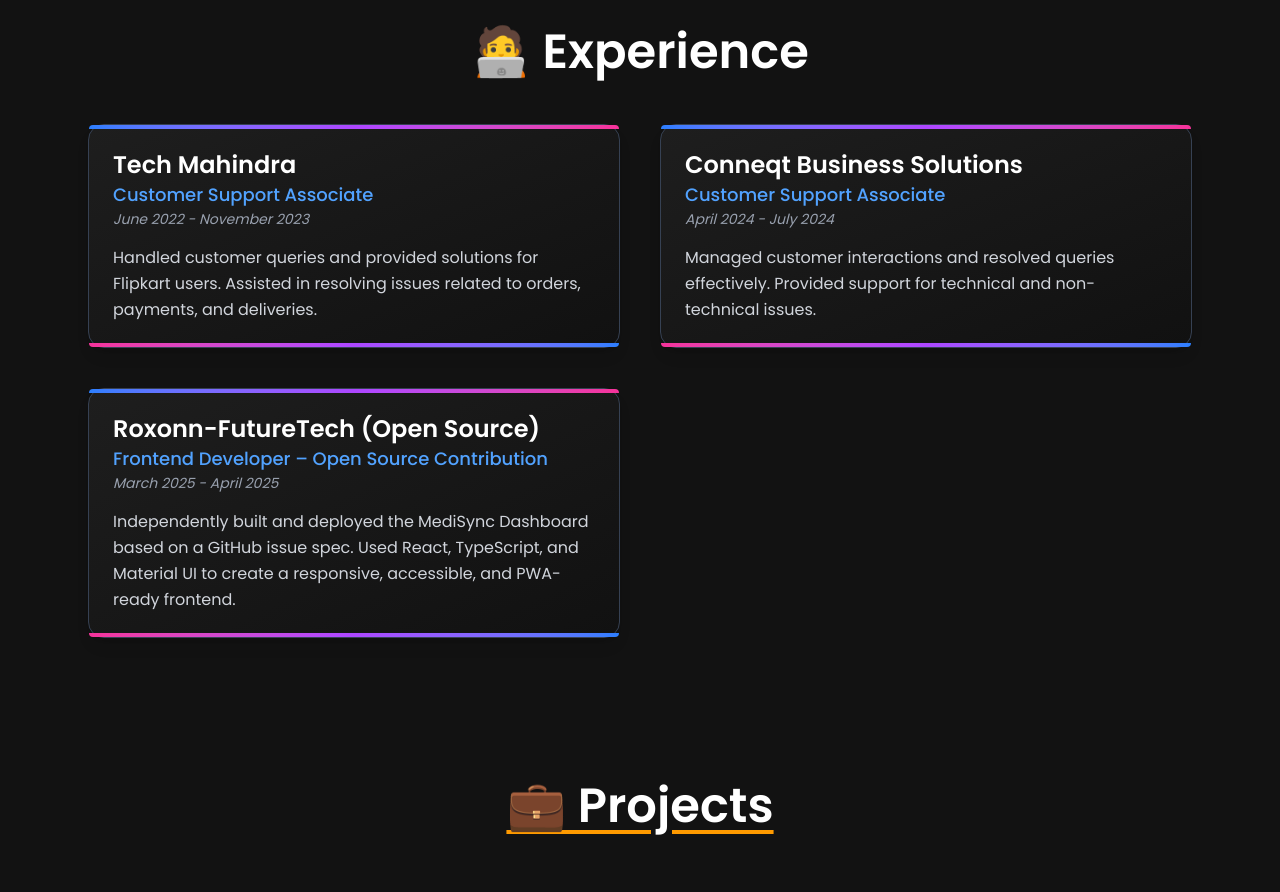
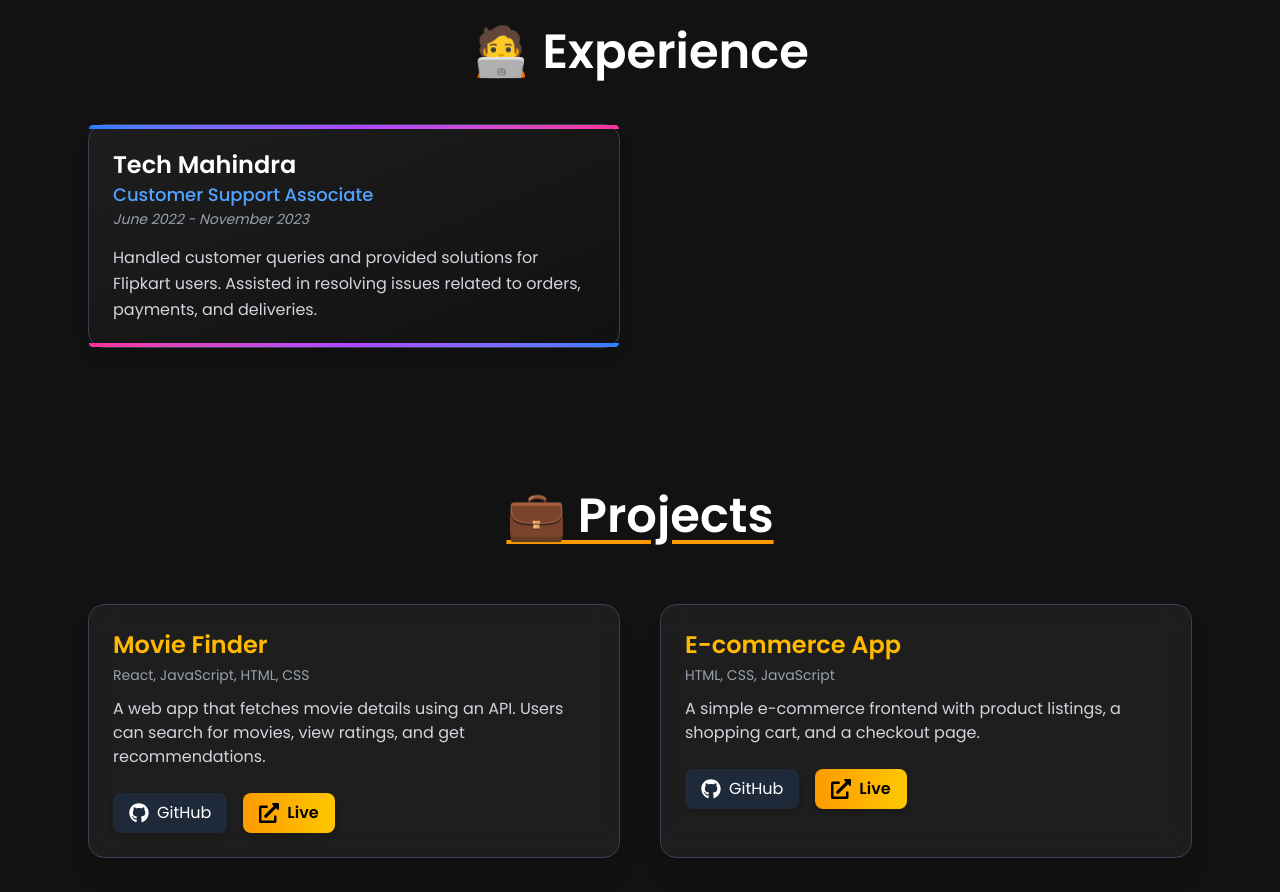
Before and after one commit to DevSourav01/Portfolio, a React (Vite) app: page / in a window 1280 px wide. Shown: the part 1740-2632 px from the top of the page. Built offline with nearby package versions, Linux system fonts and the light colour scheme.

Commit message:
experience changes

```diff
--- a/src/Component/Experience.jsx
+++ b/src/Component/Experience.jsx
@@ -9,20 +9,7 @@
       description:
         "Handled customer queries and provided solutions for Flipkart users. Assisted in resolving issues related to orders, payments, and deliveries.",
     },
-    {
-      company: "Conneqt Business Solutions",
-      role: "Customer Support Associate",
-      duration: "April 2024 - July 2024",
-      description:
-        "Managed customer interactions and resolved queries effectively. Provided support for technical and non-technical issues.",
-    },
-    {
-      company: "Roxonn-FutureTech (Open Source)",
-      role: "Frontend Developer – Open Source Contribution",
-      duration: "March 2025 - April 2025",
-      description:
-        "Independently built and deployed the MediSync Dashboard based on a GitHub issue spec. Used React, TypeScript, and Material UI to create a responsive, accessible, and PWA-ready frontend.",
-    },
+
   ];
 
   return (
```
